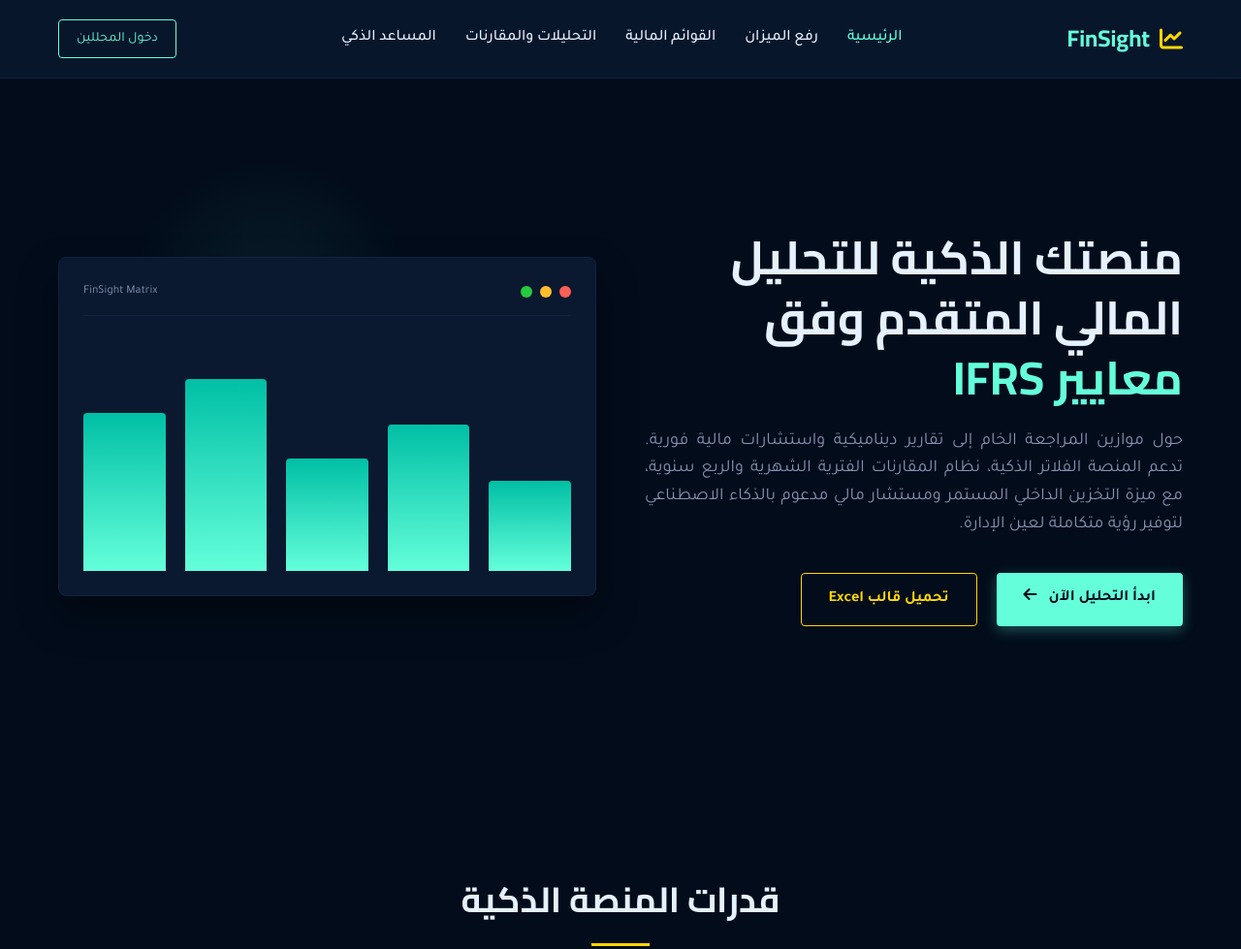
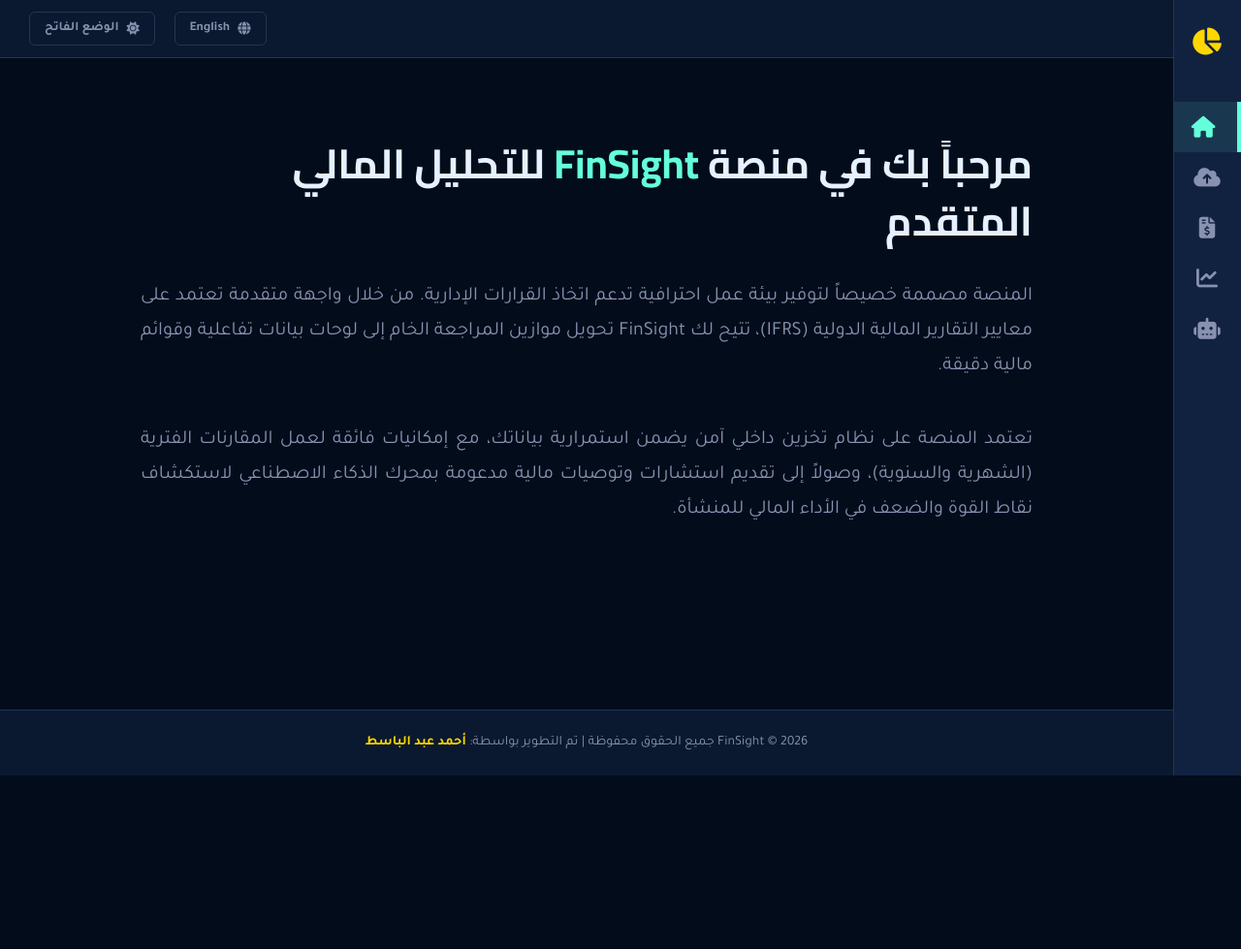
Before and after one commit to abdelbaseta47-arch/newproject, a plain HTML site: page index.html in a window 1280 px wide. Shown: the top 979 px of the page at 97% size. After the commit the page ends 800 px from the top, so only its background shows below. Drawn offline with Linux system fonts and the light colour scheme.

Commit message:
Update index.html

```diff
--- a/index.html
+++ b/index.html
@@ -3,459 +3,325 @@
 <head>
     <meta charset="UTF-8">
     <meta name="viewport" content="width=device-width, initial-scale=1.0">
-    <title>FinSight - منصة التحليل المالي المتقدمة</title>
+    <title>FinSight - منصة التحليل المالي</title>
     <link rel="preconnect" href="https://fonts.googleapis.com">
     <link rel="preconnect" href="https://fonts.gstatic.com" crossorigin>
     <link href="https://fonts.googleapis.com/css2?family=Cairo:wght@400;600;700&family=Tajawal:wght@400;500;700&display=swap" rel="stylesheet">
     <link rel="stylesheet" href="https://cdnjs.cloudflare.com/ajax/libs/font-awesome/6.5.1/css/all.min.css">
 
     <style>
-        /* إعدادات المتغيرات والألوان - الطابع المالي الفاخر */
+        /* إعدادات المتغيرات للوضع الداكن (الافتراضي) */
         :root {
             --bg-main: #020c1b;
-            --bg-card: #0a192f;
-            --bg-light: #112240;
+            --bg-surface: #0a192f;
+            --bg-sidebar: #112240;
             --text-title: #64ffda;
-            --text-body: #8892b0;
-            --text-white: #e6f1ff;
+            --text-main: #e6f1ff;
+            --text-muted: #8892b0;
             --accent-gold: #ffd700;
+            --border-color: #233554;
             --font-main: 'Tajawal', sans-serif;
             --font-title: 'Cairo', sans-serif;
+            --sidebar-width: 70px;
+            --sidebar-width-expanded: 240px;
+        }
+
+        /* متغيرات الوضع الفاتح */
+        body.light-mode {
+            --bg-main: #f3f4f6;
+            --bg-surface: #ffffff;
+            --bg-sidebar: #ffffff;
+            --text-title: #0052cc;
+            --text-main: #111827;
+            --text-muted: #4b5563;
+            --accent-gold: #d97706;
+            --border-color: #e5e7eb;
         }
 
         * {
             box-sizing: border-box;
             margin: 0;
             padding: 0;
+            transition: background-color 0.3s, color 0.3s, border-color 0.3s;
         }
 
         body {
             background-color: var(--bg-main);
-            color: var(--text-white);
+            color: var(--text-main);
             font-family: var(--font-main);
-            line-height: 1.6;
-            overflow-x: hidden;
+            display: flex;
+            min-height: 100vh;
         }
 
-        /* الهيدر - شريط التنقل */
-        header {
-            background-color: rgba(10, 25, 47, 0.85);
-            backdrop-filter: blur(10px);
+        /* الشريط الجانبي (Sidebar) */
+        .sidebar {
             position: fixed;
             top: 0;
-            left: 0;
-            width: 100%;
+            right: 0;
+            width: var(--sidebar-width);
+            height: 100vh;
+            background-color: var(--bg-sidebar);
+            border-left: 1px solid var(--border-color);
             z-index: 1000;
-            border-bottom: 1px solid var(--bg-light);
+            overflow-x: hidden;
+            transition: width 0.3s ease;
+            display: flex;
+            flex-direction: column;
+            padding-top: 20px;
         }
 
-        .nav-container {
-            max-width: 1200px;
-            margin: 0 auto;
-            padding: 20px;
-            display: flex;
-            justify-content: space-between;
-            align-items: center;
+        .sidebar:hover {
+            width: var(--sidebar-width-expanded);
         }
 
-        .logo {
+        .logo-container {
+            display: flex;
+            align-items: center;
+            padding: 0 20px;
+            margin-bottom: 40px;
+            white-space: nowrap;
+        }
+
+        .logo-icon {
+            font-size: 28px;
+            color: var(--accent-gold);
+            min-width: 30px;
+            text-align: center;
+        }
+
+        .logo-text {
             font-family: var(--font-title);
             font-size: 24px;
             font-weight: 700;
             color: var(--text-title);
-            text-decoration: none;
+            margin-right: 15px;
+            opacity: 0;
+            transition: opacity 0.3s;
+        }
+
+        .sidebar:hover .logo-text {
+            opacity: 1;
+        }
+
+        /* عناصر القائمة (لا تستخدم a tag لمنع ظهور الرابط) */
+        .nav-item {
             display: flex;
             align-items: center;
-            gap: 10px;
+            padding: 15px 20px;
+            cursor: pointer;
+            white-space: nowrap;
+            color: var(--text-muted);
+            transition: all 0.2s;
         }
 
-        .logo i {
-            color: var(--accent-gold);
+        .nav-item:hover, .nav-item.active {
+            background-color: rgba(100, 255, 218, 0.1);
+            color: var(--text-title);
+            border-right: 4px solid var(--text-title);
         }
 
-        .nav-links {
-            display: flex;
-            gap: 30px;
-            list-style: none;
+        body.light-mode .nav-item:hover, body.light-mode .nav-item.active {
+            background-color: rgba(0, 82, 204, 0.1);
         }
 
-        .nav-links a {
-            color: var(--text-white);
-            text-decoration: none;
+        .nav-icon {
+            font-size: 22px;
+            min-width: 30px;
+            text-align: center;
+        }
+
+        .nav-text {
             font-size: 16px;
             font-weight: 500;
-            transition: color 0.3s;
+            margin-right: 15px;
+            opacity: 0;
+            transition: opacity 0.3s;
         }
 
-        .nav-links a:hover, .nav-links a.active {
+        .sidebar:hover .nav-text {
+            opacity: 1;
+        }
+
+        /* محتوى الصفحة الرئيسي */
+        .main-content {
+            margin-right: var(--sidebar-width);
+            flex-grow: 1;
+            display: flex;
+            flex-direction: column;
+            transition: margin-right 0.3s ease;
+        }
+
+        /* الشريط العلوي (الوضع الليلي واللغة) */
+        .top-bar {
+            height: 60px;
+            background-color: var(--bg-surface);
+            border-bottom: 1px solid var(--border-color);
+            display: flex;
+            justify-content: flex-end;
+            align-items: center;
+            padding: 0 30px;
+            gap: 20px;
+        }
+
+        .action-btn {
+            background: none;
+            border: 1px solid var(--border-color);
+            color: var(--text-muted);
+            padding: 8px 15px;
+            border-radius: 6px;
+            cursor: pointer;
+            font-family: var(--font-main);
+            font-weight: 600;
+            display: flex;
+            align-items: center;
+            gap: 8px;
+            transition: all 0.3s;
+        }
+
+        .action-btn:hover {
+            color: var(--text-title);
+            border-color: var(--text-title);
+        }
+
+        /* منطقة المقدمة (Hero) بدون أزرار أو رسوم */
+        .intro-section {
+            padding: 80px 40px;
+            max-width: 1000px;
+            margin: 0 auto;
+            flex-grow: 1;
+        }
+
+        .intro-title {
+            font-family: var(--font-title);
+            font-size: 42px;
+            color: var(--text-main);
+            margin-bottom: 30px;
+            line-height: 1.4;
+        }
+
+        .intro-title span {
             color: var(--text-title);
         }
 
-        .btn-header {
-            background-color: transparent;
-            border: 1px solid var(--text-title);
-            color: var(--text-title);
-            padding: 8px 18px;
-            border-radius: 4px;
-            text-decoration: none;
-            font-size: 14px;
-            transition: all 0.3s;
+        .intro-text {
+            font-size: 20px;
+            color: var(--text-muted);
+            line-height: 1.8;
+            text-align: justify;
+            margin-bottom: 40px;
         }
 
-        .btn-header:hover {
-            background-color: rgba(100, 255, 218, 0.1);
+        /* التذييل */
+        footer {
+            background-color: var(--bg-surface);
+            border-top: 1px solid var(--border-color);
+            padding: 25px 40px;
+            text-align: center;
+            font-size: 14px;
+            color: var(--text-muted);
         }
 
-        /* منطقة البطل - Hero Section */
-        .hero {
-            min-height: 100vh;
-            display: flex;
-            align-items: center;
-            padding-top: 80px;
-            position: relative;
-        }
-
-        /* توهج خلفي تجميلي */
-        .hero::after {
-            content: '';
-            position: absolute;
-            top: 20%;
-            left: 10%;
-            width: 300px;
-            height: 300px;
-            background: radial-gradient(circle, rgba(100, 255, 218, 0.08) 0%, transparent 70%);
-            z-index: 0;
-        }
-
-        .hero-container {
-            max-width: 1200px;
-            margin: 0 auto;
-            padding: 0 20px;
-            display: grid;
-            grid-template-columns: 1fr 1fr;
-            gap: 50px;
-            align-items: center;
-            position: relative;
-            z-index: 1;
-        }
-
-        .hero-content h1 {
-            font-family: var(--font-title);
-            font-size: 48px;
-            color: var(--text-white);
-            margin-bottom: 20px;
-            line-height: 1.3;
-        }
-
-        .hero-content h1 span {
-            color: var(--text-title);
-        }
-
-        .hero-content p {
-            color: var(--text-body);
-            font-size: 18px;
-            margin-bottom: 35px;
-            text-align: justify;
-        }
-
-        .cta-buttons {
-            display: flex;
-            gap: 20px;
-        }
-
-        .btn-primary {
-            background-color: var(--text-title);
-            color: var(--bg-main);
-            padding: 14px 28px;
-            border-radius: 4px;
-            text-decoration: none;
-            font-weight: 700;
-            font-size: 16px;
-            transition: all 0.3s;
-            box-shadow: 0 4px 14px rgba(100, 255, 218, 0.3);
-        }
-
-        .btn-primary:hover {
-            background-color: #52e0bd;
-            transform: translateY(-2px);
-        }
-
-        .btn-secondary {
-            border: 1px solid var(--accent-gold);
+        .developer-name {
             color: var(--accent-gold);
-            padding: 14px 28px;
-            border-radius: 4px;
-            text-decoration: none;
-            font-weight: 700;
-            font-size: 16px;
-            transition: all 0.3s;
-        }
-
-        .btn-secondary:hover {
-            background-color: rgba(255, 215, 0, 0.1);
-            transform: translateY(-2px);
-        }
-
-        .hero-visual {
-            display: flex;
-            justify-content: center;
-        }
-
-        .dashboard-mockup {
-            background-color: var(--bg-card);
-            border: 1px solid var(--bg-light);
-            border-radius: 8px;
-            width: 100%;
-            height: 350px;
-            padding: 25px;
-            box-shadow: 0 20px 40px rgba(0,0,0,0.4);
-            display: flex;
-            flex-direction: column;
-            justify-content: space-between;
-        }
-
-        .mock-header {
-            display: flex;
-            justify-content: space-between;
-            align-items: center;
-            border-bottom: 1px solid var(--bg-light);
-            padding-bottom: 15px;
-        }
-
-        .mock-dots {
-            display: flex;
-            gap: 8px;
-        }
-
-        .mock-dot {
-            width: 12px;
-            height: 12px;
-            border-radius: 50%;
-            background-color: var(--bg-light);
-        }
-        .mock-dot:nth-child(1) { background-color: #ff5f56; }
-        .mock-dot:nth-child(2) { background-color: #ffbd2e; }
-        .mock-dot:nth-child(3) { background-color: #27c93f; }
-
-        .mock-body {
-            flex-grow: 1;
-            display: flex;
-            gap: 20px;
-            align-items: flex-end;
-            padding-top: 30px;
-        }
-
-        .mock-bar {
-            flex: 1;
-            background: linear-gradient(to top, var(--text-title), #00bfa5);
-            border-radius: 4px 4px 0 0;
-            animation: grow 1.5s ease-out forwards;
-            height: 0;
-        }
-
-        @keyframes grow {
-            to { height: var(--h); }
-        }
-
-        /* قسم المميزات - Features Section */
-        .features {
-            padding: 100px 20px;
-            max-width: 1200px;
-            margin: 0 auto;
-        }
-
-        .section-title {
-            text-align: center;
-            font-family: var(--font-title);
-            font-size: 36px;
-            margin-bottom: 60px;
-            position: relative;
-        }
-
-        .section-title::after {
-            content: '';
-            display: block;
-            width: 60px;
-            height: 3px;
-            background-color: var(--accent-gold);
-            margin: 15px auto 0;
-        }
-
-        .features-grid {
-            display: grid;
-            grid-template-columns: repeat(auto-fit, minmax(280px, 1fr));
-            gap: 30px;
-        }
-
-        .feature-card {
-            background-color: var(--bg-card);
-            border: 1px solid var(--bg-light);
-            padding: 40px 30px;
-            border-radius: 8px;
-            transition: all 0.3s;
-            border-bottom: 3px solid transparent;
-        }
-
-        .feature-card:hover {
-            transform: translateY(-5px);
-            border-bottom-color: var(--text-title);
-            box-shadow: 0 10px 20px rgba(0,0,0,0.3);
-        }
-
-        .feature-icon {
-            font-size: 35px;
-            color: var(--accent-gold);
-            margin-bottom: 20px;
-        }
-
-        .feature-card h3 {
-            font-family: var(--font-title);
-            font-size: 20px;
-            margin-bottom: 15px;
-            color: var(--text-white);
-        }
-
-        .feature-card p {
-            color: var(--text-body);
-            font-size: 15px;
-            text-align: justify;
-        }
-
-        /* التذييل - Footer */
-        footer {
-            background-color: #041124;
-            border-top: 1px solid var(--bg-light);
-            padding: 40px 20px;
-            margin-top: 60px;
-        }
-
-        .footer-container {
-            max-width: 1200px;
-            margin: 0 auto;
-            display: flex;
-            justify-content: space-between;
-            align-items: center;
-            flex-wrap: wrap;
-            gap: 20px;
-        }
-
-        .footer-info p {
-            color: var(--text-body);
-            font-size: 14px;
-        }
-
-        .developer-credit {
-            font-weight: 500;
-            color: var(--text-title) !important;
-        }
-
-        .footer-socials {
-            display: flex;
-            gap: 20px;
-            list-style: none;
-        }
-
-        .footer-socials a {
-            color: var(--text-body);
-            font-size: 20px;
-            transition: color 0.3s;
-        }
-
-        .footer-socials a:hover {
-            color: var(--accent-gold);
+            font-weight: bold;
         }
     </style>
 </head>
 <body>
 
-    <header>
-        <div class="nav-container">
-            <a href="#" class="logo">
-                <i class="fa-solid fa-chart-line"></i>
-                FinSight
-            </a>
-            <ul class="nav-links">
-                <li><a href="#" class="active">الرئيسية</a></li>
-                <li><a href="#">رفع الميزان</a></li>
-                <li><a href="#">القوائم المالية</a></li>
-                <li><a href="#">التحليلات والمقارنات</a></li>
-                <li><a href="#">المساعد الذكي</a></li>
-            </ul>
-            <a href="#" class="btn-header">دخول المحللين</a>
+    <nav class="sidebar" id="sidebar">
+        <div class="logo-container">
+            <i class="fa-solid fa-chart-pie logo-icon"></i>
+            <span class="logo-text">FinSight</span>
         </div>
-    </header>
 
-    <section class="hero">
-        <div class="hero-container">
-            <div class="hero-content">
-                <h1>منصتك الذكية للتحليل المالي المتقدم وفق <span>معايير IFRS</span></h1>
-                <p>حول موازين المراجعة الخام إلى تقارير ديناميكية واستشارات مالية فورية. تدعم المنصة الفلاتر الذكية، نظام المقارنات الفترية الشهرية والربع سنوية، مع ميزة التخزين الداخلي المستمر ومستشار مالي مدعوم بالذكاء الاصطناعي لتوفير رؤية متكاملة لعين الإدارة.</p>
-                <div class="cta-buttons">
-                    <a href="#" class="btn-primary">ابدأ التحليل الآن <i class="fa-solid fa-arrow-left" style="margin-right: 8px;"></i></a>
-                    <a href="#" class="btn-secondary">تحميل قالب Excel</a>
+        <div class="nav-item active" onclick="navigateTo('home')">
+            <i class="fa-solid fa-house nav-icon"></i>
+            <span class="nav-text">الرئيسية</span>
         </div>
+
+        <div class="nav-item" onclick="navigateTo('upload')">
+            <i class="fa-solid fa-cloud-arrow-up nav-icon"></i>
+            <span class="nav-text">رفع ميزان المراجعة</span>
         </div>
-            <div class="hero-visual">
-                <div class="dashboard-mockup">
-                    <div class="mock-header">
-                        <div class="mock-dots">
-                            <div class="mock-dot"></div>
-                            <div class="mock-dot"></div>
-                            <div class="mock-dot"></div>
+
+        <div class="nav-item" onclick="navigateTo('statements')">
+            <i class="fa-solid fa-file-invoice-dollar nav-icon"></i>
+            <span class="nav-text">القوائم المالية</span>
         </div>
-                        <span style="font-size: 12px; color: var(--text-body);">FinSight Matrix</span>
+
+        <div class="nav-item" onclick="navigateTo('analysis')">
+            <i class="fa-solid fa-chart-line nav-icon"></i>
+            <span class="nav-text">التحليلات والمقارنات</span>
         </div>
-                    <div class="mock-body">
-                        <div class="mock-bar" style="--h: 40%;"></div>
-                        <div class="mock-bar" style="--h: 65%;"></div>
-                        <div class="mock-bar" style="--h: 50%;"></div>
-                        <div class="mock-bar" style="--h: 85%;"></div>
-                        <div class="mock-bar" style="--h: 70%;"></div>
+
+        <div class="nav-item" onclick="navigateTo('ai')">
+            <i class="fa-solid fa-robot nav-icon"></i>
+            <span class="nav-text">المساعد الذكي</span>
         </div>
+    </nav>
+
+    <main class="main-content">
+        <div class="top-bar">
+            <button class="action-btn" id="langToggle" onclick="toggleLanguage()">
+                <i class="fa-solid fa-globe"></i> English
+            </button>
+            <button class="action-btn" id="themeToggle" onclick="toggleTheme()">
+                <i class="fa-solid fa-sun"></i> الوضع الفاتح
+            </button>
         </div>
-            </div>
-        </div>
-    </section>
 
-    <section class="features">
-        <h2 class="section-title">قدرات المنصة الذكية</h2>
-        <div class="features-grid">
-            <div class="feature-card">
-                <div class="feature-icon"><i class="fa-solid fa-layer-group"></i></div>
-                <h3>هيكلة معايير IFRS</h3>
-                <p>ربط تلقائي وفوري للحسابات والأكواد المسجلة بملف الإكسيل وتوجيهها بدقة إلى مكانها الصحيح بالقوائم المالية الدولية الفردية والمجمعة.</p>
-            </div>
-            <div class="feature-card">
-                <div class="feature-icon"><i class="fa-solid fa-database"></i></div>
-                <h3>تخزين داخلي مستمر</h3>
-                <p>بياناتك مرفوعة ومحفوظة بأمان داخل بيئة عملك بفضل ميزة الحفظ المستمر، مع توفير تحكم كامل لمسح وتصفير المنصة بضغطة زر واحدة.</p>
-            </div>
-            <div class="feature-card">
-                <div class="feature-icon"><i class="fa-solid fa-sliders"></i></div>
-                <h3>مقارنات فترية (MoM)</h3>
-                <p>لوحة تحكم تفاعلية تتيح للإدارة مقارنة أداء الشهور والرباع المالية المختلفة، واحتساب الانحرافات المطلقة والمئوية بشكل آلي لرصد التوجهات المالية.</p>
-            </div>
-            <div class="feature-card">
-                <div class="feature-icon"><i class="fa-solid fa-brain"></i></div>
-                <h3>المستشار الذكي</h3>
-                <p>محرك ذكاء اصطناعي يقرأ البيانات، يحلل مؤشرات رأس المال العامل، ويصيغ تقارير مكتوبة توضح نقاط القوة والضعف لتوصيات الإدارة العليا.</p>
-            </div>
-        </div>
+        <section class="intro-section">
+            <h1 class="intro-title">مرحباً بك في منصة <span>FinSight</span> للتحليل المالي المتقدم</h1>
+            <p class="intro-text">
+                المنصة مصممة خصيصاً لتوفير بيئة عمل احترافية تدعم اتخاذ القرارات الإدارية. من خلال واجهة متقدمة تعتمد على معايير التقارير المالية الدولية (IFRS)، تتيح لك FinSight تحويل موازين المراجعة الخام إلى لوحات بيانات تفاعلية وقوائم مالية دقيقة.
+            </p>
+            <p class="intro-text">
+                تعتمد المنصة على نظام تخزين داخلي آمن يضمن استمرارية بياناتك، مع إمكانيات فائقة لعمل المقارنات الفترية (الشهرية والسنوية)، وصولاً إلى تقديم استشارات وتوصيات مالية مدعومة بمحرك الذكاء الاصطناعي لاستكشاف نقاط القوة والضعف في الأداء المالي للمنشأة.
+            </p>
         </section>
 
         <footer>
-        <div class="footer-container">
-            <div class="footer-info">
-                <p>© 2026 جميع الحقوق محفوظة لمنصة FinSight الماليّة.</p>
-                <p style="margin-top: 5px;">تم التطوير بواسطة: <span class="developer-credit">أحمد عبد الباسط</span></p>
-            </div>
-            <ul class="footer-socials">
-                <li><a href="#"><i class="fa-brands fa-github"></i></a></li>
-                <li><a href="#"><i class="fa-brands fa-linkedin"></i></a></li>
-                <li><a href="#"><i class="fa-solid fa-envelope"></i></a></li>
-            </ul>
-        </div>
+            <p>FinSight © 2026 جميع الحقوق محفوظة | تم التطوير بواسطة: <span class="developer-name">أحمد عبد الباسط</span></p>
         </footer>
+    </main>
 
+    <script>
+        // دالة التنقل الوهمي (لمنع ظهور الرابط أسفل الشاشة)
+        function navigateTo(page) {
+            // سيتم وضع أكواد ربط الصفحات هنا لاحقاً
+            console.log("الانتقال إلى صفحة: " + page);
+
+            // تحديث العنصر النشط في الشريط الجانبي
+            const items = document.querySelectorAll('.nav-item');
+            items.forEach(item => item.classList.remove('active'));
+            event.currentTarget.classList.add('active');
+        }
+
+        // دالة تبديل الوضع (ليلي / فاتح)
+        function toggleTheme() {
+            const body = document.body;
+            const themeBtn = document.getElementById('themeToggle');
+
+            body.classList.toggle('light-mode');
+
+            if (body.classList.contains('light-mode')) {
+                themeBtn.innerHTML = '<i class="fa-solid fa-moon"></i> الوضع الداكن';
+            } else {
+                themeBtn.innerHTML = '<i class="fa-solid fa-sun"></i> الوضع الفاتح';
+            }
+        }
+
+        // دالة تبديل اللغة (تجهيز مبدئي)
+        function toggleLanguage() {
+            const langBtn = document.getElementById('langToggle');
+            if (langBtn.innerText.includes("English")) {
+                langBtn.innerHTML = '<i class="fa-solid fa-globe"></i> العربية';
+                // هنا يمكن إضافة كود تغيير نصوص الصفحة للإنجليزية
+            } else {
+                langBtn.innerHTML = '<i class="fa-solid fa-globe"></i> English';
+            }
+        }
+    </script>
 </body>
 </html>
```
Lines whose indentation alone changed are shown as unchanged.
